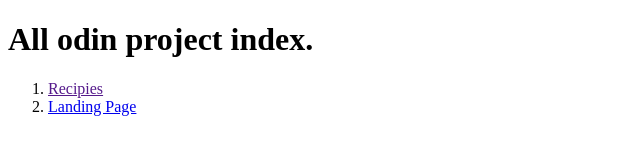
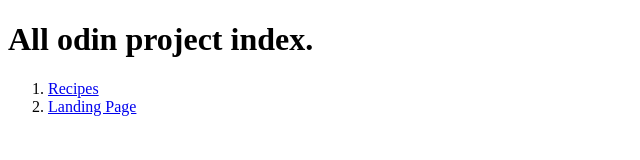
Before and after one commit to Yashyas/odin_projects, a plain HTML site: page index.html in a window 1280 px wide. Shown: the full height of the page, 0-640 px from the left. Drawn offline with Linux system fonts and the light colour scheme.

Commit message:
update index

```diff
--- a/index.html
+++ b/index.html
@@ -10,7 +10,7 @@
 <body>
     <h1>All odin project index.</h1>
     <ol>
-        <li><a href="" >Recipies</a></li>
+        <li><a href="https://yashyas.github.io/odin-recipes/" >Recipes</a></li>
         <li><a href="landing_page/index.html" >Landing Page</a></li>
     </ol>
 
```
